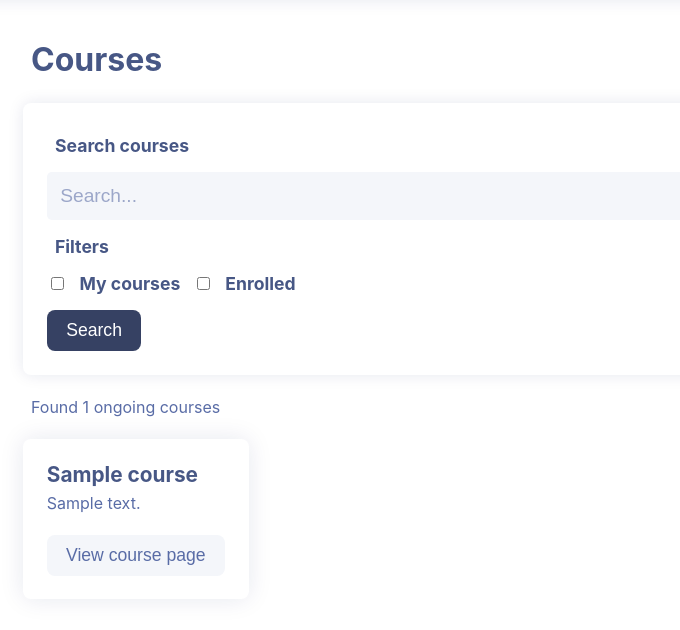
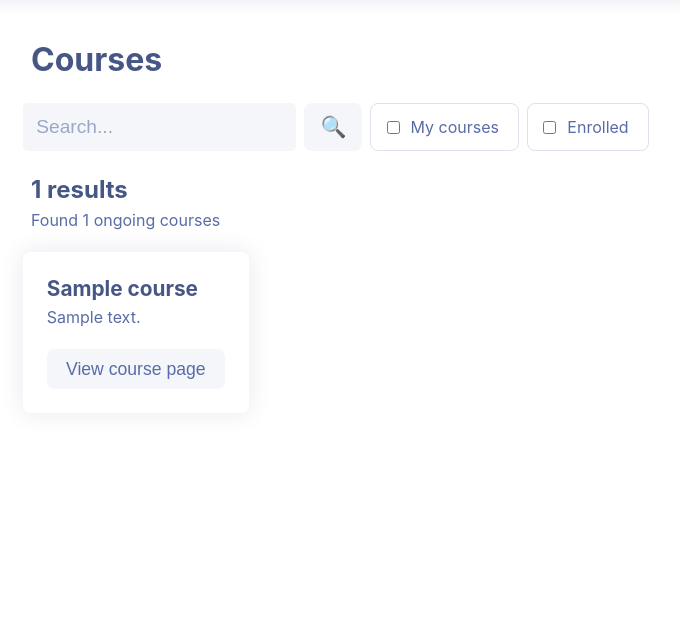
Before and after one commit to 0442/tsoha-opetussovellus, a Flask app: template templates/courses.html in a window 1280 px wide. Shown: the part 80-710 px from the top of the page, without its empty margins (129-809 px from the left). Run offline with Flask 3, Linux system fonts and the light colour scheme; the visitor is signed in with stand-in values (Sample User, id 1); the template is opened without the code that fills it: most values are stand-ins (such as "Sample title", 1, 10 or a date in 2020).

Commit message:
Simplify search's look

```diff
--- a/templates/courses.html
+++ b/templates/courses.html
@@ -7,33 +7,29 @@
         <h1>Courses</h1>
 
         {% if session.user_id %}
-        <form action="/courses/search" method="post" style="box-shadow: 0 0 1rem var(--shadow);width:100%;display:flex; flex-direction:column; gap:0.5rem; padding: 1.5rem; background-color: var(--surface); border-radius: 0.5rem;">
-            <label>Search courses</label>
-            <div style="display:flex; flex-direction: column;">
-                <input  id="course-search" type="text" name="search" placeholder="Search...">
-            </div>
-            <label>Filters</label>
-            <div>
-                {% if session.is_teacher == True %}
+        <form action="/courses/search" method="post" style="width:100%; display:flex; flex-direction: row; justify-content: stretch; align-items: center; align-content: center; gap:0.5rem; background-color: var(--surface); border-radius: 0.5rem;">
+            <input style="margin:0;" id="course-search" type="text" name="search" placeholder="Search...">
+            <button style="align-items:center; padding:0.5rem 1.0rem; font-size: 1.3rem; line-height: 1.3rem; height:100%;" class="button-4">🔍</button>
+            {% if session.is_teacher == True %}
+            <label for="my-courses" style="margin:0; border: solid 0.1rem var(--tertiary-lighten-2); border-radius: 0.5rem; padding: 0.2rem 0.7rem; height: 100%; display: flex; justify-content: center; align-items: center;">
                 <input id="my-courses" type="checkbox" name="my-courses">
-                <label for="my-courses">My courses</label>
-                {% endif %}
+                <p>My courses</p>
+            </label>
+            {% endif %}
+            <label for="enrolled-courses" style="margin:0; border: solid 0.1rem var(--tertiary-lighten-2); border-radius: 0.5rem; padding: 0.2rem 0.7rem; height: 100%; display: flex; justify-content: center; align-items: center;">
                 <input id="enrolled-courses" type="checkbox" name="enrolled-courses">
-                <label for="enrolled-courses">Enrolled</label>
-            </div>
-            <div>
-            </div>
-            <button type="submit" class="button-2">Search</button>
+                <p>Enrolled</p>
+            </label>
         </form>
+        {% if course_count == 0 %}
+        <h2>0 results</h2>
+        {% else %}
+        <hgroup>
+            <h2>{{course_count}} results</h2>
+            <p>Found {{course_count}} ongoing courses</p>
+        </hgroup>
         {% endif %}
-
-        <hgroup>
-            {% if course_count == 0 %}
-            <p>No ongoing courses found.</p>
-            {% else %}
-            <p>Found {{course_count}} ongoing courses</p>
-            {% endif %}
-        </hgroup>
+        {% endif %}
 
         <div class="course-list-container">
             {% for course in courses %}
```
